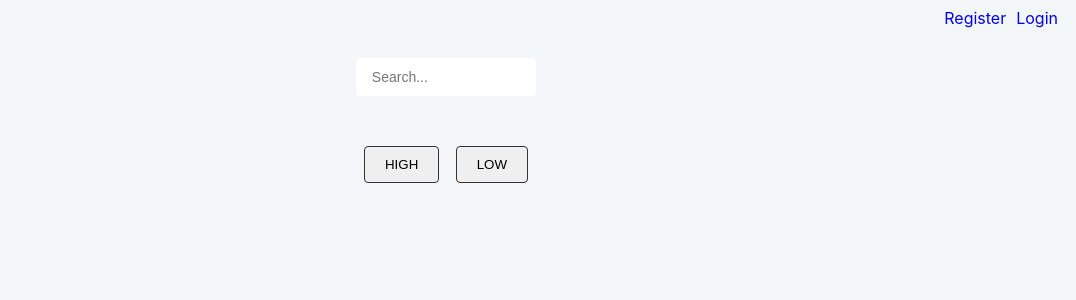
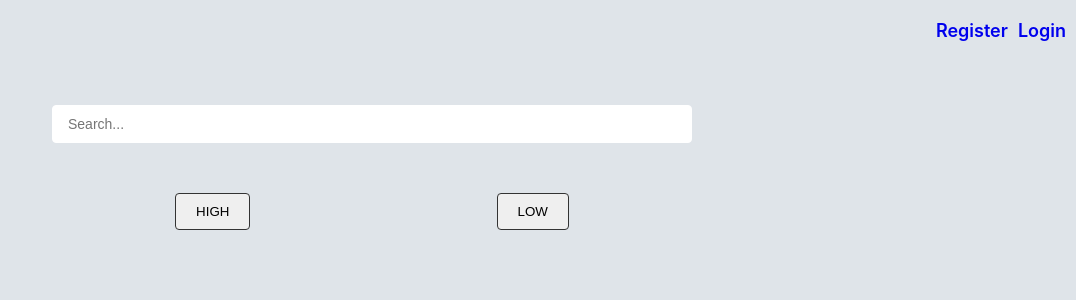
Before and after one commit to Subwme/diplom, a React (Create React App) app in the folder client/: page / in a window 1280 px wide. Shown: the top 300 px of the page, without its empty margins (204-1280 px from the left). Built offline with nearby package versions, Linux system fonts and the light colour scheme.

Commit message:
css, navigation update

```diff
--- a/client/src/components/Administrator/Adminpanel.css
+++ b/client/src/components/Administrator/Adminpanel.css
@@ -1,6 +1,7 @@
 .admin-panel-container {
   display: flex;
-  justify-content: space-around;
+  justify-content: center;
+  margin-top: 10%;
 }
 
 .administrator-table {
@@ -13,7 +14,7 @@
 .admin-tools {
   border: 1px solid;
   border-radius: 4px;
-  margin: 0 10px 0 0;
+  margin: 0 40px 0 0;
   padding: 15px;
   background-color: gray;
 }
--- a/client/src/components/Category/category.css
+++ b/client/src/components/Category/category.css
@@ -1,6 +1,6 @@
 .category-list {
   display: flex;
-  margin: 10px;
+  margin: 10% 0 0 5%;
   flex-direction: column;
 }
 
--- a/client/src/components/Form/authentication.css
+++ b/client/src/components/Form/authentication.css
@@ -1,5 +1,4 @@
 .authentication-form {
-  top: auto;
   margin: 0 auto;
   width: 25%;
   background-color: #0e101c;
@@ -20,4 +19,5 @@
   top: auto;
   width: 100%;
   vertical-align: middle;
+  margin-top: 10%;
 }
--- a/client/src/components/Form/registerForm.tsx
+++ b/client/src/components/Form/registerForm.tsx
@@ -26,6 +26,7 @@ const RegisterForm = () => {
   };
 
   return (
+    <div className="auth">
       <div className="authentication-form">
         <h1>Регистрация</h1>
 
@@ -85,6 +86,7 @@ const RegisterForm = () => {
           <input type="submit" disabled={!isValid} />
         </form>
       </div>
+    </div>
   );
 };
 
--- a/client/src/components/NavigationBar.tsx
+++ b/client/src/components/NavigationBar.tsx
@@ -1,4 +1,4 @@
-import { Link, useHistory } from "react-router-dom";
+import { Link } from "react-router-dom";
 import { useAppDispatch } from "../store";
 import {
   clearProductsIdInBasketActiom,
@@ -8,14 +8,13 @@ import { IUser } from "../types";
 import "./components.css";
 
 export const NavigationBar = ({ user }: { user: IUser | null }) => {
-  const history = useHistory();
   const dispath = useAppDispatch();
-  const handleChange = () => {
+
+  const logout = () => {
     localStorage.removeItem("token");
     localStorage.removeItem("productInBasketIdList");
     dispath(clearProductsIdInBasketActiom([]));
     dispath(setUserAction(null));
-    history.push("/login");
   };
   return (
     <ul className="navigation">
@@ -39,12 +38,13 @@ export const NavigationBar = ({ user }: { user: IUser | null }) => {
             </li>
           )}
           <li className="navigation__link">
-            <select name="user" value={user.name} onChange={handleChange}>
-              <option disabled hidden>
-                {user.name}
-              </option>
-              <option value={user.name}>Logout</option>
-            </select>
+            <Link
+              to="/login"
+              className="navigation__text"
+              onClick={() => logout()}
+            >
+              Logout
+            </Link>
           </li>
         </>
       )}
--- a/client/src/components/Product/product.css
+++ b/client/src/components/Product/product.css
@@ -24,7 +24,8 @@
 }
 
 .product-list__desk {
-  margin: 0 auto;
+  margin: 0 auto 0 -10%;
+  width: 100%;
 }
 
 .product-card__image {
--- a/client/src/components/components.css
+++ b/client/src/components/components.css
@@ -1,8 +1,7 @@
 .navigation {
   display: flex;
-  margin: 0 auto;
+  margin: 20px auto 0;
   justify-content: flex-end;
-  margin-bottom: 30px;
 }
 
 .navigation__link {
@@ -12,6 +11,8 @@
 
 .navigation__text {
   text-decoration: none;
+  font-size: 18px;
+  font-weight: 600;
 }
 
 .navigation__text:hover {
@@ -21,5 +22,5 @@
 .main {
   display: flex;
   justify-content: flex-start;
-  align-items: center;
+  margin-top: 5%;
 }
--- a/client/src/store/types.ts
+++ b/client/src/store/types.ts
@@ -7,7 +7,7 @@ export interface IState {
   sortBy: "asc" | "desc" | null;
   searchText: string;
   selectedCategoryName: string | ICategory | null;
-  productInBasketIdList: string[];
+  productInBasketIdList: string[]
   selecteEditProduct: string | null;
 }
 
--- a/client/src/style.css
+++ b/client/src/style.css
@@ -1,12 +1,11 @@
 body {
-  background: #f4f7fa;
+  background: #dfe4e9;
   font-family: -apple-system, BlinkMacSystemFont, "Segoe UI", "Roboto", "Oxygen",
     "Ubuntu", "Cantarell", "Fira Sans", "Droid Sans", "Helvetica Neue",
     sans-serif;
-}
-
-#root {
-  height: 100%;
+    margin: 0;
+    padding: 0;
+    height: 100vh;
 }
 
 form {
```
Lines whose indentation alone changed are shown as unchanged.
